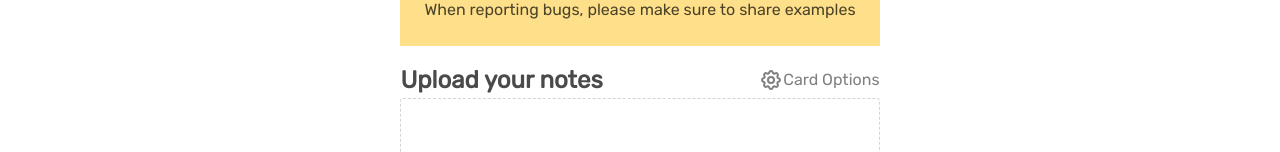
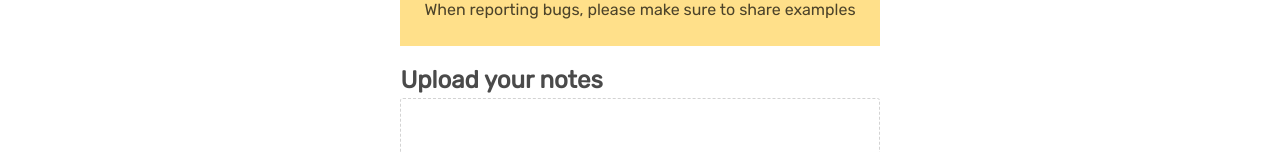
Before and after one commit to 2anki/web, a React app: page /upload in a window 1280 px wide. Shown: the part 275-427 px from the top of the page. Built offline with nearby package versions, Linux system fonts and the light colour scheme; no server answers.

Commit message:
feat: remove card options
Experimenting to see who complains.

```diff
--- a/src/components/icons/SettingsIcon.tsx
+++ /dev/null
@@ -1,26 +0,0 @@
-function SettingsIcon() {
-  return (
-    <svg
-      className="icon"
-      fill="none"
-      stroke="currentColor"
-      viewBox="0 0 24 24"
-      xmlns="http://www.w3.org/2000/svg"
-    >
-      <path
-        strokeLinecap="round"
-        strokeLinejoin="round"
-        strokeWidth={2}
-        d="M10.325 4.317c.426-1.756 2.924-1.756 3.35 0a1.724 1.724 0 002.573 1.066c1.543-.94 3.31.826 2.37 2.37a1.724 1.724 0 001.065 2.572c1.756.426 1.756 2.924 0 3.35a1.724 1.724 0 00-1.066 2.573c.94 1.543-.826 3.31-2.37 2.37a1.724 1.724 0 00-2.572 1.065c-.426 1.756-2.924 1.756-3.35 0a1.724 1.724 0 00-2.573-1.066c-1.543.94-3.31-.826-2.37-2.37a1.724 1.724 0 00-1.065-2.572c-1.756-.426-1.756-2.924 0-3.35a1.724 1.724 0 001.066-2.573c-.94-1.543.826-3.31 2.37-2.37.996.608 2.296.07 2.572-1.065z"
-      />
-      <path
-        strokeLinecap="round"
-        strokeLinejoin="round"
-        strokeWidth={2}
-        d="M15 12a3 3 0 11-6 0 3 3 0 016 0z"
-      />
-    </svg>
-  );
-}
-
-export default SettingsIcon;
--- a/src/pages/UploadPage/UploadPage.tsx
+++ b/src/pages/UploadPage/UploadPage.tsx
@@ -1,16 +1,13 @@
 import { useState } from 'react';
-import { Link } from 'react-router-dom';
 
 import useQuery from '../../lib/hooks/useQuery';
 import WarningMessage from '../../components/WarningMessage';
 import UploadForm from './components/UploadForm/UploadForm';
-import SettingsIcon from '../../components/icons/SettingsIcon';
 import SettingsModal from '../../components/modals/SettingsModal/SettingsModal';
 import {
   FlexColumn,
   ImportTitle,
   InfoMessage,
-  CardOptionsLink,
   UploadContainer
 } from './styled';
 import { Main, PageContainer } from '../../components/styled';
@@ -37,12 +34,6 @@ export function UploadPage({ setErrorMessage }: Props) {
           {isDevelopment ? <WarningMessage /> : null}
           <FlexColumn>
             <ImportTitle>{getVisibleText('upload.page.title')}</ImportTitle>
-            <CardOptionsLink onClick={() => setShowCardOptionsModal(true)}>
-              <Link className="link" to="?view=template">
-                <SettingsIcon />
-                {getVisibleText('card.options')}
-              </Link>
-            </CardOptionsLink>
           </FlexColumn>
           <div className="container">
             <UploadForm setErrorMessage={setErrorMessage} />
--- a/src/pages/UploadPage/styled.tsx
+++ b/src/pages/UploadPage/styled.tsx
@@ -20,17 +20,6 @@ export const ImportTitle = styled.h2`
     font-weight: bold;
 `;
 
-export const CardOptionsLink = styled.div`
-    display: flex;
-    align-items: center;
-    justify-items: center;
-
-    .link {
-        display: flex;
-        color: grey;
-    }
-`;
-
 export const UploadContainer = styled(Container)`
     display: flex;
     flex-direction: column;
```
